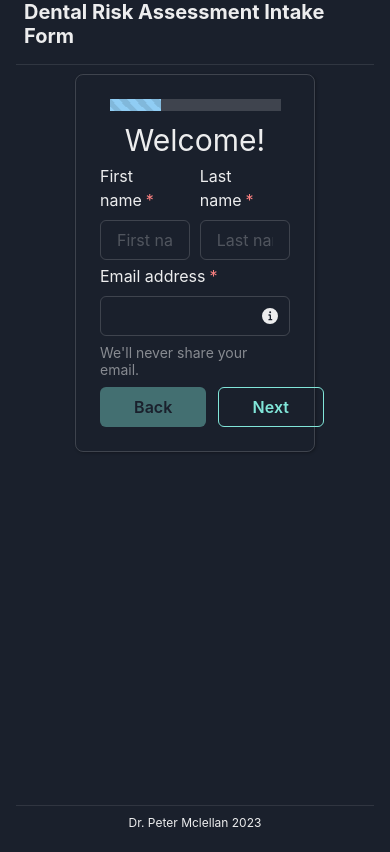
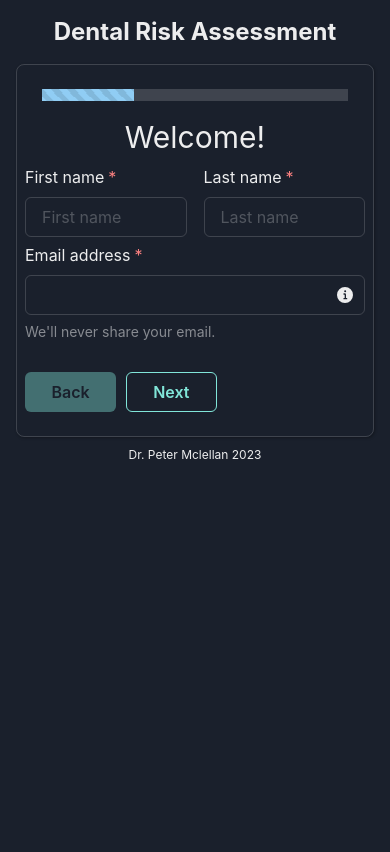
Before and after one commit to GatesKennedy/MedIntake, a Next.js app: page / in a window 390 px wide. Built offline with nearby package versions, Linux system fonts and the light colour scheme.

Commit message:
MOD: Style for mobile;;

```diff
--- a/src/app/api/email/route.ts
+++ b/src/app/api/email/route.ts
@@ -8,15 +8,12 @@ import {
 import { render } from '@react-email/render';
 
 export async function POST(req: Request): Promise<Response> {
-	console.log('ROUTE: api/email > POST ...');
 	try {
 		const body: IFormsData = (await req.json()) as IFormsData;
-		console.log(`=========\nParsed Req\n=========`);
 		const {
 			identityData: { email, firstName, lastName },
 			historyData,
 		} = body;
-		console.log(`=========\nParsed Body\n=========`);
 
 		if (
 			email &&
@@ -25,7 +22,6 @@ export async function POST(req: Request): Promise<Response> {
 			historyData &&
 			process.env.SMTP_USER
 		) {
-			console.log(`=========\nReady To Send\n=========`);
 			const emailHtml: string = render(
 				ResultsEmail({
 					historyData: historyData,
--- a/src/app/page.tsx
+++ b/src/app/page.tsx
@@ -4,7 +4,7 @@ import { Box, Center, HStack, VStack } from '@chakra-ui/react';
 
 export default function Home() {
 	return (
-		<Center>
+		<Center id={'page-root'}>
 			<MultiStep />
 		</Center>
 	);
--- a/src/components/Footer.tsx
+++ b/src/components/Footer.tsx
@@ -8,7 +8,7 @@ const Footer = () => {
 			id={'footer-root'}
 			height={'36px'}
 			width={'full'}
-			position={'fixed'}
+			// position={'fixed'}
 			bottom={0}
 			mb={2}
 		>
@@ -16,7 +16,7 @@ const Footer = () => {
 				w={'full'}
 				m={4}
 			>
-				<Divider />
+				{/* <Divider /> */}
 				<Text
 					align={'center'}
 					fontSize={'xs'}
--- a/src/components/FormHistory.tsx
+++ b/src/components/FormHistory.tsx
@@ -42,7 +42,7 @@ const Question = ({ index, question, registerHook }: IQuestionProps) => {
 					alignItems={'center'}
 					justifyContent={'space-between'}
 					m={1}
-					p={2}
+					p={1}
 				>
 					<FormLabel
 						htmlFor={question.name}
@@ -55,9 +55,9 @@ const Question = ({ index, question, registerHook }: IQuestionProps) => {
 						{...registerHook(question.name, { onChange: onToggle })}
 					/>
 				</FormControl>
-				<Fade in={showAnswer}>
+				{/* <Fade in={showAnswer}>
 					<Text w={'3ch'}>{answer ? 'Yes' : 'No'}</Text>
-				</Fade>
+				</Fade> */}
 			</HStack>
 		</>
 	);
@@ -104,7 +104,6 @@ const FormHistory = ({
 			handleData(data);
 			navProgress();
 		}
-		console.log('handleSetData() > isValid: ', isValid); // !!!
 	};
 
 	return (
--- a/src/components/FormIdentity.tsx
+++ b/src/components/FormIdentity.tsx
@@ -49,7 +49,6 @@ const FormIdentity = ({
 			navProgress();
 			return;
 		}
-		console.log('handleSetData() > isValid: ', isValid); // !!!
 	};
 
 	return (
--- a/src/components/FormReview.tsx
+++ b/src/components/FormReview.tsx
@@ -45,9 +45,16 @@ const ReviewAnswer = ({ questionData, answerData }: ReviewAnswerProps) => {
 	return (
 		<>
 			{results.map((result, index) => (
-				<GridItem key={index}>
-					<Flex justify={'space-between'}>
-						<Text w={'80%'}>{result.prompt}</Text>
+				<GridItem
+					key={index}
+					mx={1}
+				>
+					{index === 0 ? '' : <Divider />}
+					<Flex
+						justify={'space-between'}
+						pt={1}
+					>
+						<Text w={'86%'}>{result.prompt}</Text>
 						<Text
 							fontWeight={'bold'}
 							color={result.answer ? 'teal.300' : 'yellow.300'}
@@ -55,7 +62,6 @@ const ReviewAnswer = ({ questionData, answerData }: ReviewAnswerProps) => {
 							{result.answer ? 'Yes' : 'No'}
 						</Text>
 					</Flex>
-					<Divider key={index + '-d'} />
 				</GridItem>
 			))}
 		</>
@@ -69,8 +75,6 @@ const FormReview = ({
 	navRegress,
 	handleConfirm,
 }: ReviewFormProps) => {
-	// console.log('identityData: \n', identityData);
-	// console.log('historyData: \n', historyData);
 	return (
 		<Box
 			as='form'
@@ -89,7 +93,7 @@ const FormReview = ({
 				columns={1}
 				spacing={2}
 			>
-				<GridItem>
+				<GridItem mx={1}>
 					<Flex justify={'space-between'}>
 						<Text>Full Name: </Text>
 						<Text fontWeight={'bold'}>
@@ -98,9 +102,9 @@ const FormReview = ({
 					</Flex>
 				</GridItem>
 				<Divider />
-				<GridItem>
+				<GridItem mx={1}>
 					<Flex justify={'space-between'}>
-						<Text>Email for Results: </Text>
+						<Text>Email: </Text>
 						<Text fontWeight={'bold'}>{identityData.email}</Text>
 					</Flex>
 				</GridItem>
--- a/src/components/Header.tsx
+++ b/src/components/Header.tsx
@@ -14,25 +14,16 @@ import Link from 'next/link';
 const Header = () => {
 	return (
 		<Center
+			m={2}
+			p={2}
 			as={'header'}
 			id={'header-root'}
-			height={'64px'}
-			width={'full'}
+			// width={'full'}
 		>
-			<VStack
-				width={'full'}
-				m={4}
-			>
-				<Flex
-					as={'nav'}
-					m={2}
-					pt={2}
-				>
-					<Heading size={'md'}>
-						Dental Risk Assessment Intake Form
-					</Heading>
-				</Flex>
-				<Divider mb={4} />
+			<VStack width={'full'}>
+				<Heading size={'lg'}>Dental Risk Assessment</Heading>
+				{/* <Heading size={'md'}> Intake Form</Heading> */}
+				{/* <Divider pt={4} /> */}
 			</VStack>
 		</Center>
 	);
--- a/src/components/MultiStep.tsx
+++ b/src/components/MultiStep.tsx
@@ -39,7 +39,12 @@ export const MultiStep = () => {
 		isOver65: false,
 		isSmoker: false,
 	});
+	const isBrowser = () => typeof window !== 'undefined'; //The approach recommended by Next.js
 
+	function scrollToTop() {
+		if (!isBrowser()) return;
+		window.scrollTo({ top: 0, behavior: 'smooth' });
+	}
 	// SEND EMAIL
 	const sendEmailAPI = async (data: IFormsData) => {
 		console.log('MultiStep > sendEmailAPI()...');
@@ -50,11 +55,10 @@ export const MultiStep = () => {
 
 		if (apiResponse.ok) {
 			console.log('\nSENT SUCCESS\n');
-			console.log(apiResponse); // !!!
-			// setInProcess(false);
+			// console.log(apiResponse); // !!!
 		} else {
 			console.log('\nSEND FAILURE\n');
-			console.log(apiResponse);
+			// console.log(apiResponse);
 		}
 	};
 
@@ -62,13 +66,14 @@ export const MultiStep = () => {
 	const handleProgress = () => {
 		setStep(step + 1);
 		setProgress(progress + 30);
+		scrollToTop();
 	};
 	const handleRegress = () => {
 		setStep(step - 1);
 		setProgress(progress - 30);
+		scrollToTop();
 	};
 	const handleConfirm = async () => {
-		console.log('handleConfirm()...');
 		// SpinnerOn
 		setInProcess(true);
 		// Send Email
@@ -87,6 +92,7 @@ export const MultiStep = () => {
 		});
 		setInProcess(false);
 		setStep(step + 1);
+		scrollToTop();
 	};
 	const handleReset = () => {
 		setStep(1);
@@ -105,18 +111,21 @@ export const MultiStep = () => {
 			[QuestionNameEnum.HAS_DENTURED_PARENTS]: false,
 		});
 		setIsSent(false);
+		scrollToTop();
 	};
 
 	return (
 		<>
 			<Box
+				id={'multiStep-root'}
 				borderWidth='1px'
 				rounded='lg'
 				shadow='1px 1px 3px rgba(0,0,0,0.3)'
-				width={{ base: '240px', md: 'lg' }}
+				width={{ base: 'full', md: 'lg' }}
 				maxWidth={800}
-				p={6}
-				m='10px auto'
+				py={6}
+				px={2}
+				mx={4}
 			>
 				{step < 4 ? (
 					<Progress
--- a/src/components/NavGroup.tsx
+++ b/src/components/NavGroup.tsx
@@ -11,7 +11,7 @@ interface NavGroupProps {
 const NavGroup = ({ stepNow, navRegress, navProgress }: NavGroupProps) => {
 	return (
 		<ButtonGroup
-			mt='5%'
+			mt={8}
 			w='100%'
 		>
 			{stepNow !== 4 ? (
@@ -25,7 +25,7 @@ const NavGroup = ({ stepNow, navRegress, navProgress }: NavGroupProps) => {
 							onClick={navRegress}
 							colorScheme='teal'
 							variant='solid'
-							w='7rem'
+							w='6rem'
 							mr='5%'
 						>
 							Back
@@ -35,7 +35,7 @@ const NavGroup = ({ stepNow, navRegress, navProgress }: NavGroupProps) => {
 							isDisabled={stepNow === 3}
 							colorScheme='teal'
 							variant='outline'
-							w='7rem'
+							w='6rem'
 						>
 							{stepNow === 1 ? 'Next' : 'Review'}
 						</Button>
@@ -49,7 +49,7 @@ const NavGroup = ({ stepNow, navRegress, navProgress }: NavGroupProps) => {
 						<Button
 							colorScheme='red'
 							variant='solid'
-							w='7rem'
+							w='6rem'
 							onClick={navProgress}
 						>
 							Submit
```
